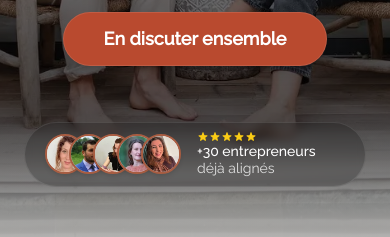
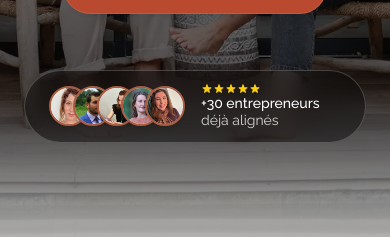
Before and after one commit to BenjaminOhana/Site-Benjamin, a React (Vite) app: page / in a window 390 px wide. Shown: the part 529-766 px from the top of the page. Built offline with nearby package versions, Linux system fonts and the light colour scheme.

Commit message:
style: darken glass effect on mobile and add padding to prevent overlap with scroll arrow

```diff
--- a/src/components/Hero.jsx
+++ b/src/components/Hero.jsx
@@ -109,7 +109,7 @@ const Hero = () => {
             {/* Bottom Gradient Transition to Next Section */}
             <div className="absolute bottom-0 left-0 right-0 h-48 md:h-64 bg-gradient-to-t from-[#FAF8F5] via-[#FAF8F5]/60 to-transparent z-0 pointer-events-none"></div>
 
-            <div className="container mx-auto px-6 relative z-10 pt-20">
+            <div className="container mx-auto px-6 relative z-10 pt-20 pb-24 md:pb-20">
                 <div className="max-w-4xl mx-auto text-center flex flex-col items-center">
 
                     {/* Text Content */}
@@ -140,7 +140,7 @@ const Hero = () => {
                         </span>
 
                         {/* Trust Bar */}
-                        <div className="flex flex-col items-center gap-3 mt-6 md:mt-8 md:flex-row bg-black/20 backdrop-blur-sm border border-white/10 rounded-full px-5 py-2 md:px-8 md:py-3 transition-all hover:bg-black/30">
+                        <div className="flex flex-col items-center gap-3 mt-6 md:mt-8 md:flex-row bg-black/40 backdrop-blur-md border border-white/20 rounded-full px-6 py-3 md:px-8 md:py-3 transition-all hover:bg-black/50">
                             <div className="flex items-center gap-4">
                                 {/* Avatar Stack */}
                                 <div className="flex -space-x-4">
```
